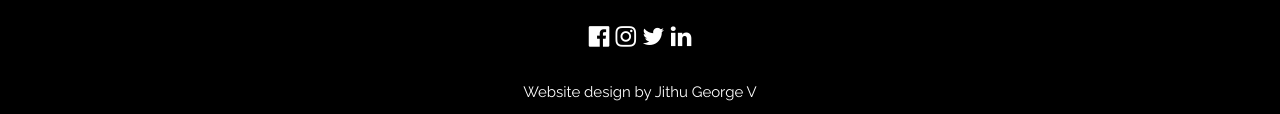
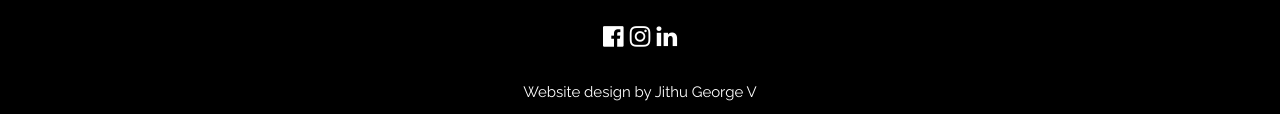
Before and after one commit to jithugeorge123/proteq, a plain HTML site: page index.html in a window 1280 px wide. Shown: the part 5386-5500 px from the top of the page. Drawn offline with nearby package versions, Linux system fonts and the light colour scheme.

Commit message:
Update index.html

```diff
--- a/index.html
+++ b/index.html
@@ -454,12 +454,11 @@ body, html {
     <a href=""><i class="fa fa-facebook-official w3-hover-opacity"></i></a>
     <i class="fa fa-instagram w3-hover-opacity"></i>
     <!--<i class="fa fa-snapchat w3-hover-opacity"></i>
-    <i class="fa fa-pinterest-p w3-hover-opacity"></i>-->
-    <i class="fa fa-twitter w3-hover-opacity"></i>
+    <i class="fa fa-pinterest-p w3-hover-opacity"></i>
+    <i class="fa fa-twitter w3-hover-opacity"></i>-->
     <i class="fa fa-linkedin w3-hover-opacity"></i>
   </div>
-
-        <div class="bottom-footer-paragraph">Website design by Jithu George V </div>
+  <div class="bottom-footer-paragraph">Website design by Jithu George V </div>
 
 </footer>
 
```
